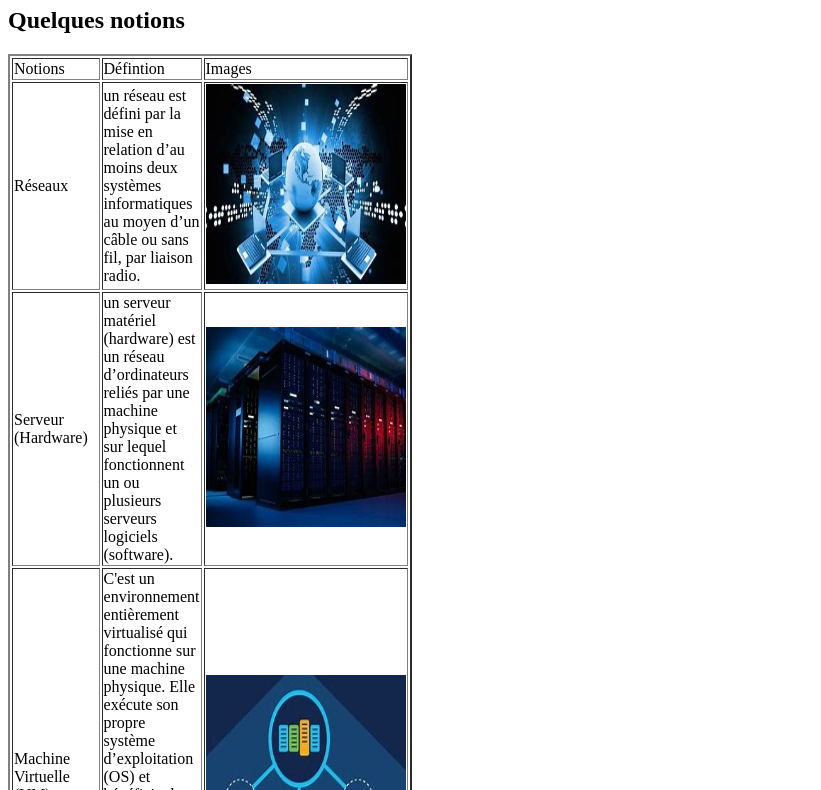
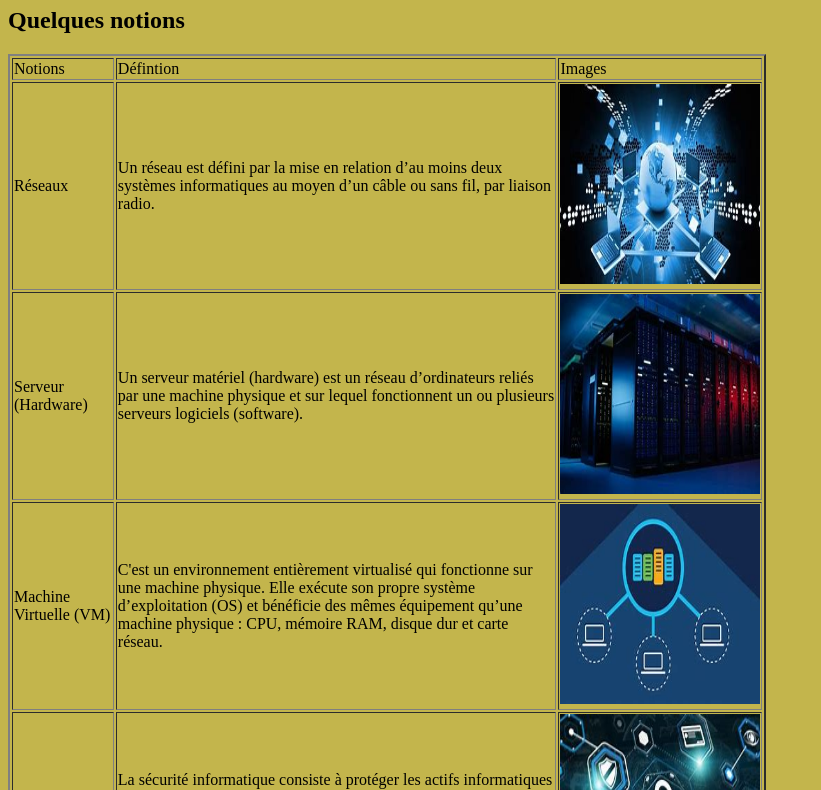
Before and after one commit to JustNiro/nrupertdik, a plain HTML site: page TP_devoir/tp1/sisr.html in a window 1280 px wide. Shown: the part 73-863 px from the top of the page, without its empty margins (0-821 px from the left). Drawn offline with Linux system fonts and the light colour scheme.

Commit message:
Add files via upload

```diff
--- a/TP_devoir/tp1/sisr.html
+++ b/TP_devoir/tp1/sisr.html
@@ -5,13 +5,13 @@
     <meta name="viewport" content="width=device-width, initial-scale=1.0">
     <title>Document</title>
 </head>
-<body>
+<body bgcolor="#C3B54C">
     <h1>Bienvenue au cours de SISR</h1>
     <h2>Quelques notions</h2>
-    <table border="2" width="60" height="60">
+    <table border="2" width="60%" height="60%">
         <tr> <td>Notions</td> <td>Défintion</td> <td>Images</td> </tr>
-        <tr> <td>Réseaux</td> <td>un réseau est défini par la mise en relation d’au moins deux systèmes informatiques au moyen d’un câble ou sans fil, par liaison radio.</td> <td><img src="Images/OIP.jpg" width="200" height="200"></td> </tr>
-        <tr> <td>Serveur (Hardware)</td> <td>un serveur matériel (hardware) est un réseau d’ordinateurs reliés par une machine physique et sur lequel fonctionnent un ou plusieurs serveurs logiciels (software).</td> <td><img src="Images/télécharger.jpg" width="200" height="200"></td> </tr>
+        <tr> <td>Réseaux</td> <td>Un réseau est défini par la mise en relation d’au moins deux systèmes informatiques au moyen d’un câble ou sans fil, par liaison radio.</td> <td><img src="Images/OIP.jpg" width="200" height="200"></td> </tr>
+        <tr> <td>Serveur (Hardware)</td> <td>Un serveur matériel (hardware) est un réseau d’ordinateurs reliés par une machine physique et sur lequel fonctionnent un ou plusieurs serveurs logiciels (software).</td> <td><img src="Images/télécharger.jpg" width="200" height="200"></td> </tr>
         <tr> <td>Machine Virtuelle (VM)</td> <td>C'est un environnement entièrement virtualisé qui fonctionne sur une machine physique. Elle exécute son propre système d’exploitation (OS) et bénéficie des mêmes équipement qu’une machine physique : CPU, mémoire RAM, disque dur et carte réseau.</td> <td><img src="Images/OIP (1).jpg" width="200" height="200"></td> </tr>
         <tr> <td>Sécurité Informatique</td> <td>La sécurité informatique consiste à protéger les actifs informatiques d’une organisation, à savoir les systèmes informatiques, les réseaux, les appareils numériques et les données, contre les accès non autorisés, les violations de données, les cyberattaques et autres activités malveillantes.</td> <td><img src="Images/OIP (2).jpg" width="200" height="200"></td> </tr>
     </table>
```
Also changed, not shown: TP_devoir/tp1/slam.html (+10 -1 lines), TP_devoir/tp1/Images/Infographie-Francais.png (added), TP_devoir/tp1/Images/code-1076536_1280-37xyu8qrh8ih2s190yrn62.jpg (added), TP_devoir/tp1/Images/hqdefault.jpg (added), TP_devoir/tp1/Images/maintenance-informatique.webp (added).
